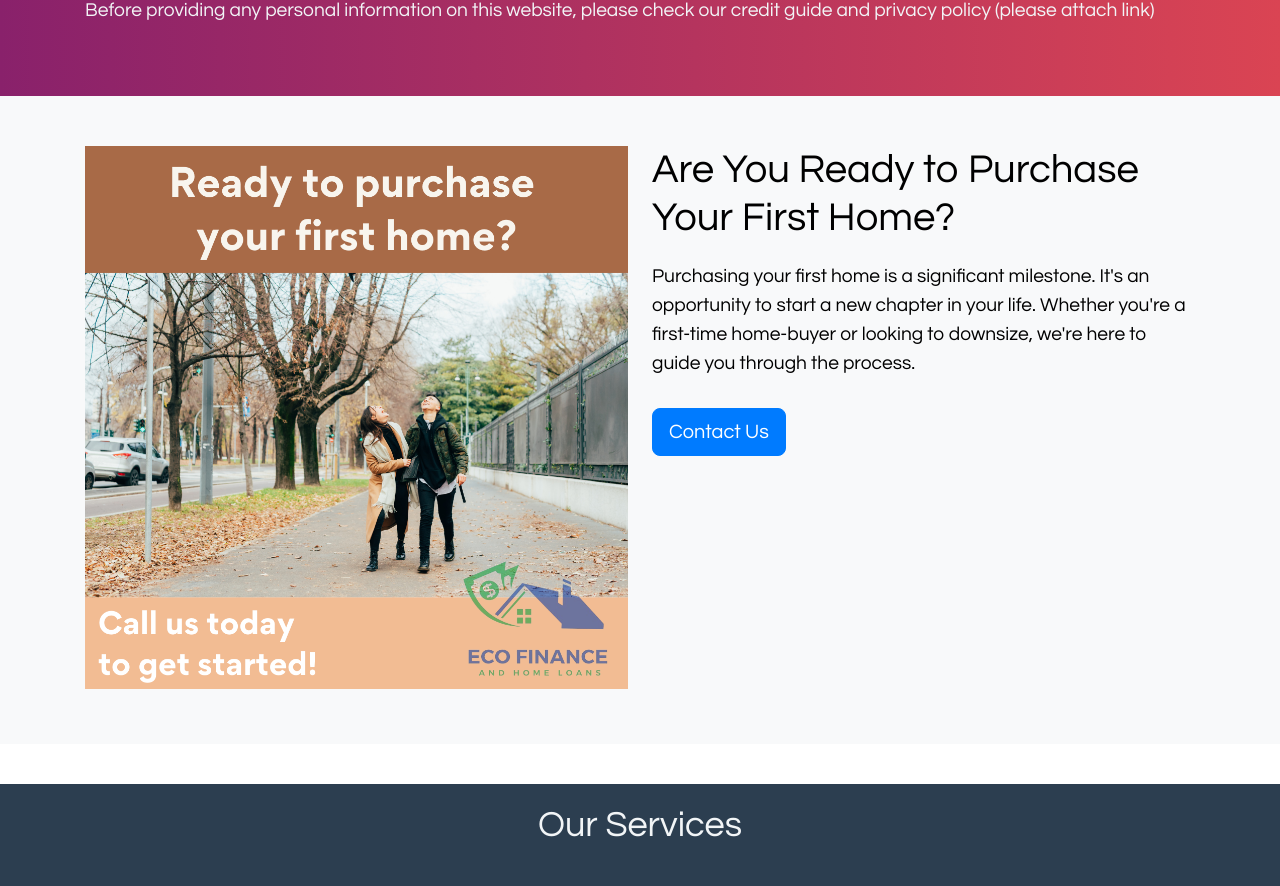
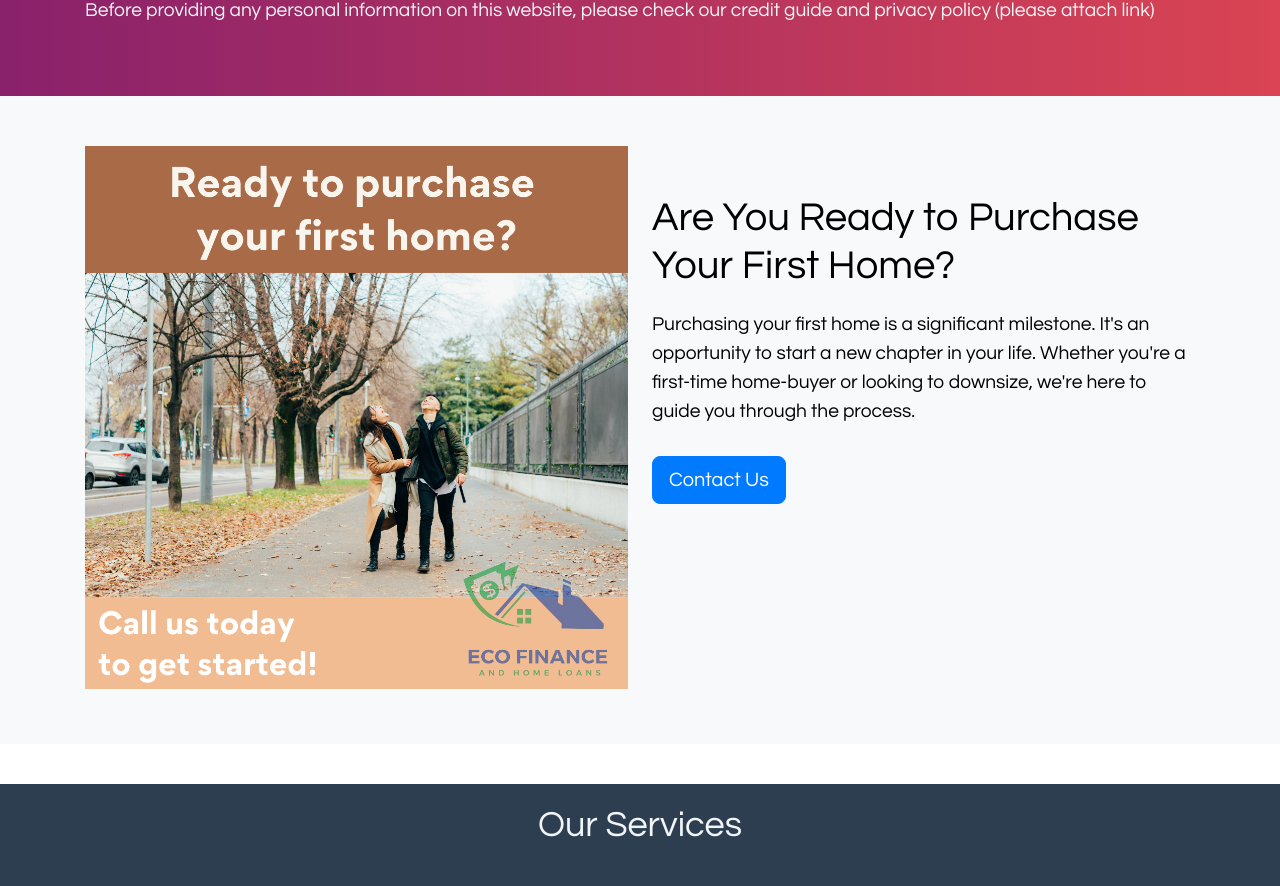
Before and after one commit to manutdmohit/eco-finance, a Next.js app: page / in a window 1280 px wide. Shown: the part 3172-4058 px from the top of the page. Built offline with nearby package versions, Linux system fonts and the light colour scheme.

Commit message:
Add mt-5 to h2

```diff
--- a/app/components/First Home/FirstHomeSection.tsx
+++ b/app/components/First Home/FirstHomeSection.tsx
@@ -15,7 +15,7 @@ const FirstHomeSection = () => {
             />
           </Col>
           <Col lg={6}>
-            <h2 className="text-black">
+            <h2 className="text-black mt-5">
               Are You Ready to Purchase Your First Home?
             </h2>
             <p className="text-black">
```
